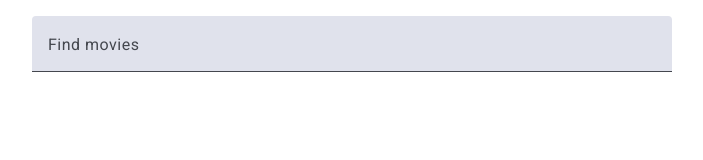
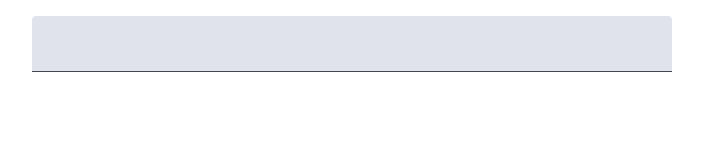
Before and after one commit to Gw0zdziu/zadanie-proffeo, an Angular app: page / in a window 1280 px wide. Shown: the top 160 px of the page, without its empty margins (288-991 px from the left). Built offline with nearby package versions, Linux system fonts and the light colour scheme.

Commit message:
fix(label) change static label tag name on dynamic value

```diff
--- a/src/app/input/input.component.html
+++ b/src/app/input/input.component.html
@@ -1,5 +1,5 @@
 <mat-form-field class="w-full">
-  <mat-label>Find movies</mat-label>
+  <mat-label>{{inputLabel()}}</mat-label>
   <input  (keyup)="searchMovies($event)" type="text" matInput>
   <ng-container matSuffix>
   @if (loading()) {
--- a/src/app/input/input.component.ts
+++ b/src/app/input/input.component.ts
@@ -18,6 +18,7 @@ import {MatInput} from '@angular/material/input';
 export class InputComponent {
   searchMoviesOutput = output<Event>();
   loading = input(false)
+  inputLabel = input('');
 
 
   searchMovies(event: Event) {
```
